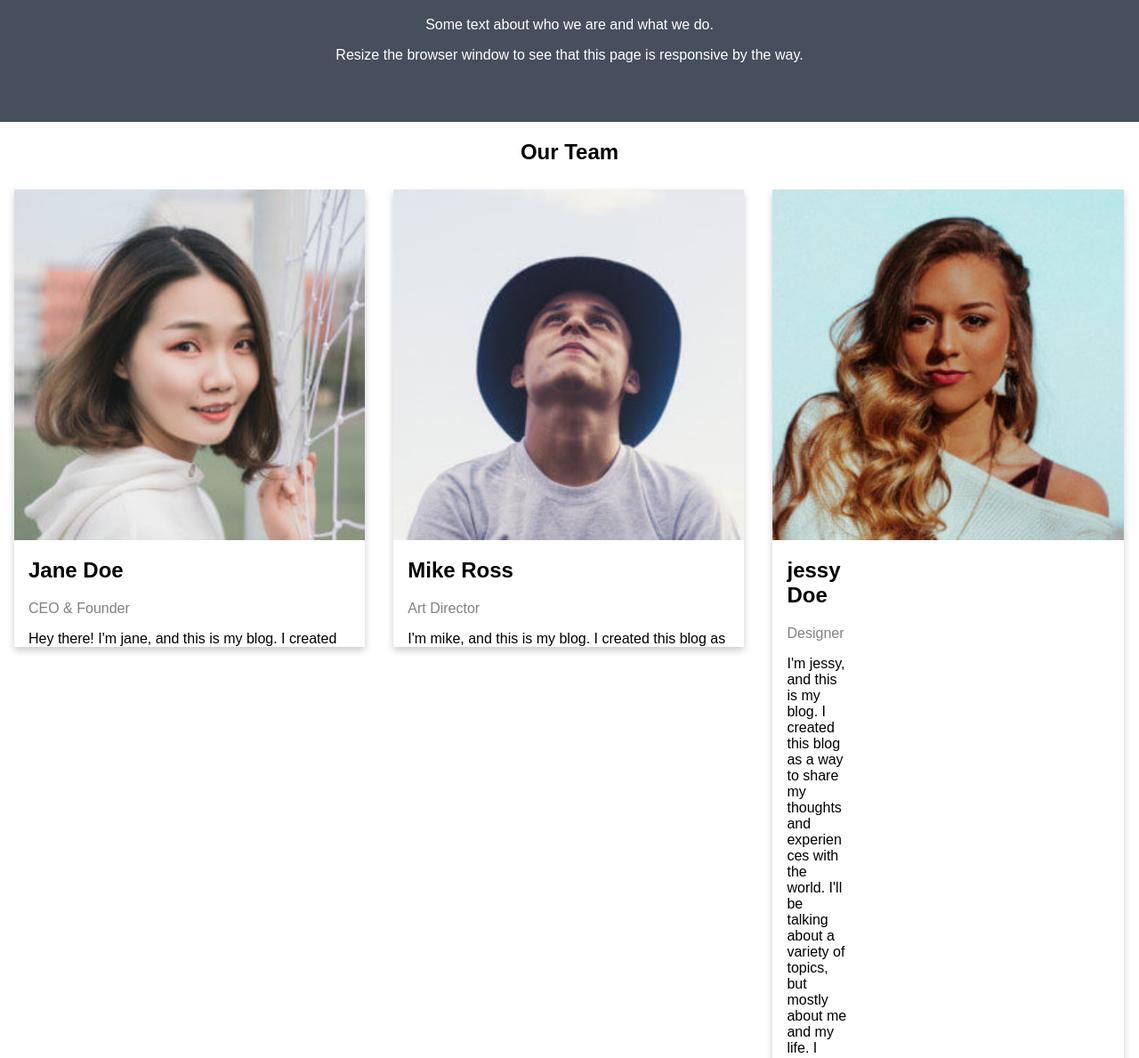
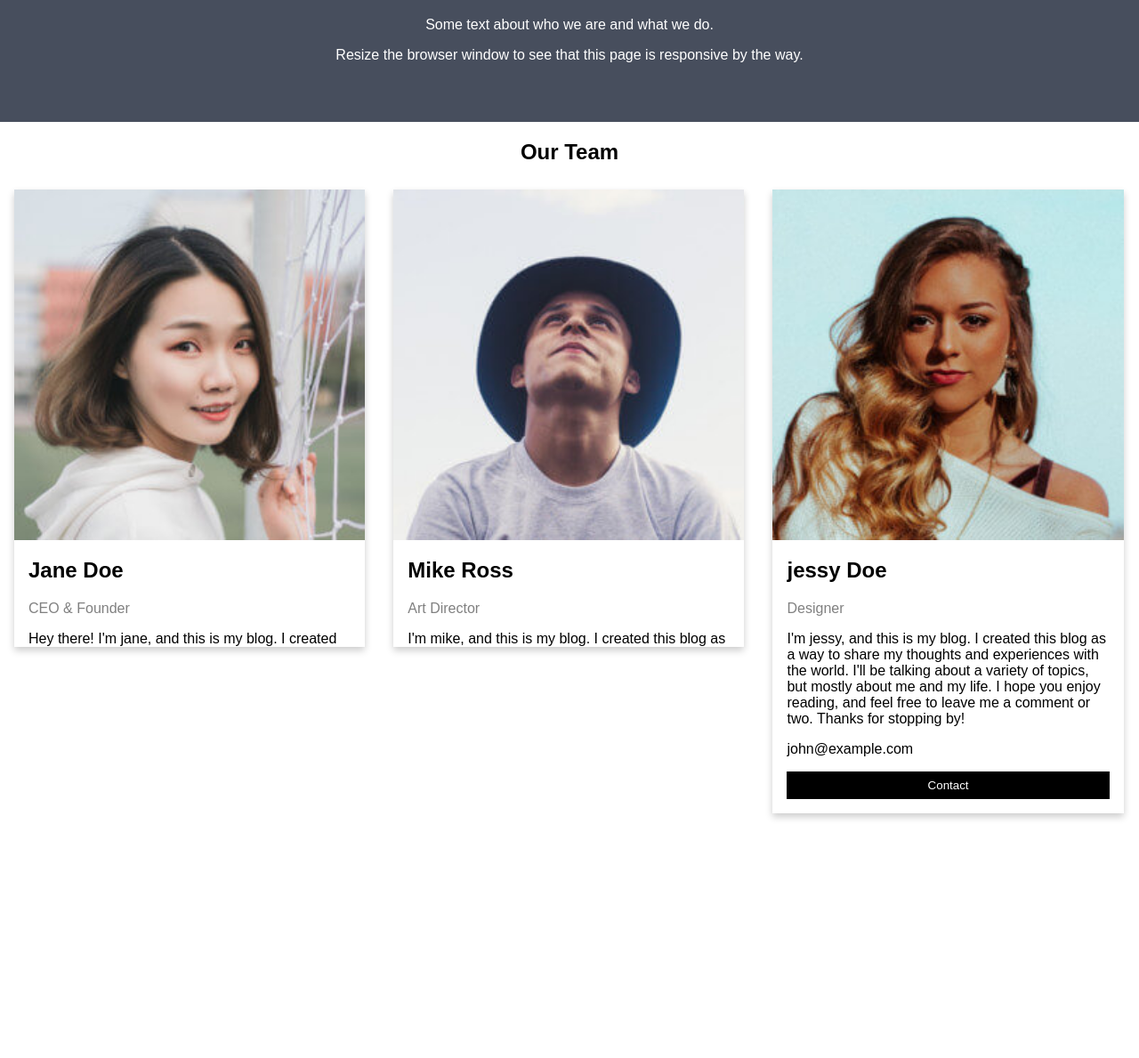
Before and after one commit to parasnp/FEWD1214, a plain HTML site: page index.html in a window 1280 px wide. Shown: the part 111-1300 px from the top of the page at 89% size. After the commit the page ends 1049 px from the top, so only its background shows below. Drawn offline with Linux system fonts and the light colour scheme.

Commit message:
Update style.css

```diff
--- a/style.css
+++ b/style.css
@@ -10,9 +10,8 @@
   height: 120px;
 }
 .container-3
-{/*Iteration 2 :Using "overflow" property "wrap" prevent the overflowing of text such that the browser is allowed to break lines with longer words */
+{/*Iteration 3 :Using "overflow" property "wrap" prevent the overflowing of text such that the browser is allowed to break lines with longer words */
   overflow-wrap: break-word;
-  width: 100px;
 }
 body {
   font-family: Arial, Helvetica, sans-serif;
```
